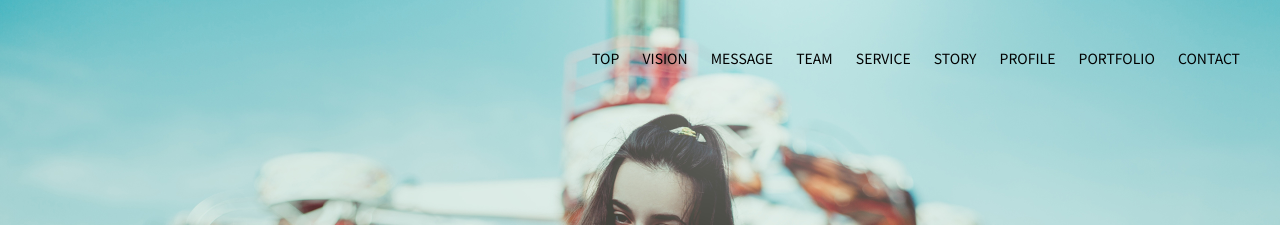
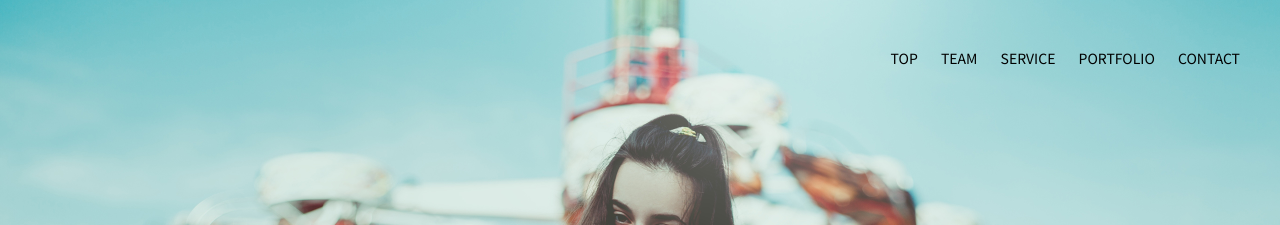
Before and after one commit to ArteDeveloper/home, a plain HTML site: page index.html in a window 1280 px wide. Shown: the top 225 px of the page. Drawn offline with nearby package versions, Linux system fonts and the light colour scheme.

Commit message:
delete some

```diff
--- a/index.html
+++ b/index.html
@@ -17,12 +17,8 @@
 	<div class="panel">
 		<ul>
 			<li><a href="#header">TOP</a></li>
-			<li><a href="#sec01">VISION</a></li>
-			<li><a href="#sec02">MESSAGE</a></li>
 			<li><a href="#sec01">TEAM</a></li>
 			<li><a href="#sec03">SERVICE</a></li>
-			<li><a href="#sec04">STORY</a></li>
-			<li><a href="#sec05">PROFILE</a></li>
 			<li><a href="#sec02">PORTFOLIO</a></li>
 			<li><a href="#sec05">CONTACT</a></li>
 		</ul>
@@ -50,7 +46,6 @@
 <!-- // VISION -->
 
 <!-- SERVICE -->
-<section id="sec02">
 <section id="sec03">
 	<div class="inner">
 		<ul class="col3">
```
